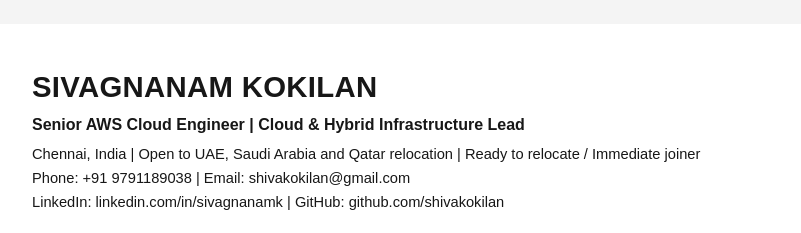
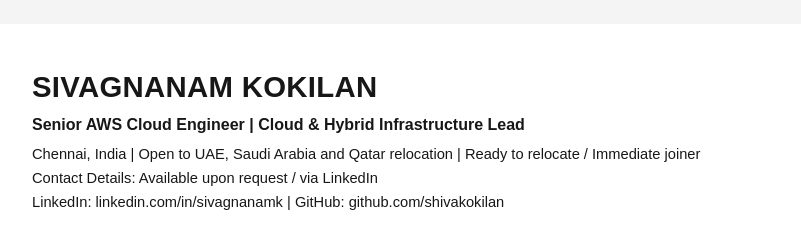
Before and after one commit to shivakokilan/shivakokilan.github.io, a plain HTML site: page index.html in a window 1280 px wide. Shown: the top 233 px of the page, without its empty margins (237-1038 px from the left). Drawn offline with Linux system fonts and the light colour scheme.

Commit message:
Modify contact details in index.html
Updated contact information to indicate availability upon request.

```diff
--- a/index.html
+++ b/index.html
@@ -14,8 +14,7 @@
       <p class="headline">Senior AWS Cloud Engineer | Cloud &amp; Hybrid Infrastructure Lead</p>
       <p>Chennai, India | Open to UAE, Saudi Arabia and Qatar relocation | Ready to relocate / Immediate joiner</p>
       <p>
-        Phone: <a href="tel:+919791189038">+91 9791189038</a> |
-        Email: <a href="mailto:shivakokilan@gmail.com">shivakokilan@gmail.com</a>
+        Contact Details: Available upon request / via LinkedIn
       </p>
       <p>
         LinkedIn: <a href="https://www.linkedin.com/in/sivagnanamk">linkedin.com/in/sivagnanamk</a> |
```
